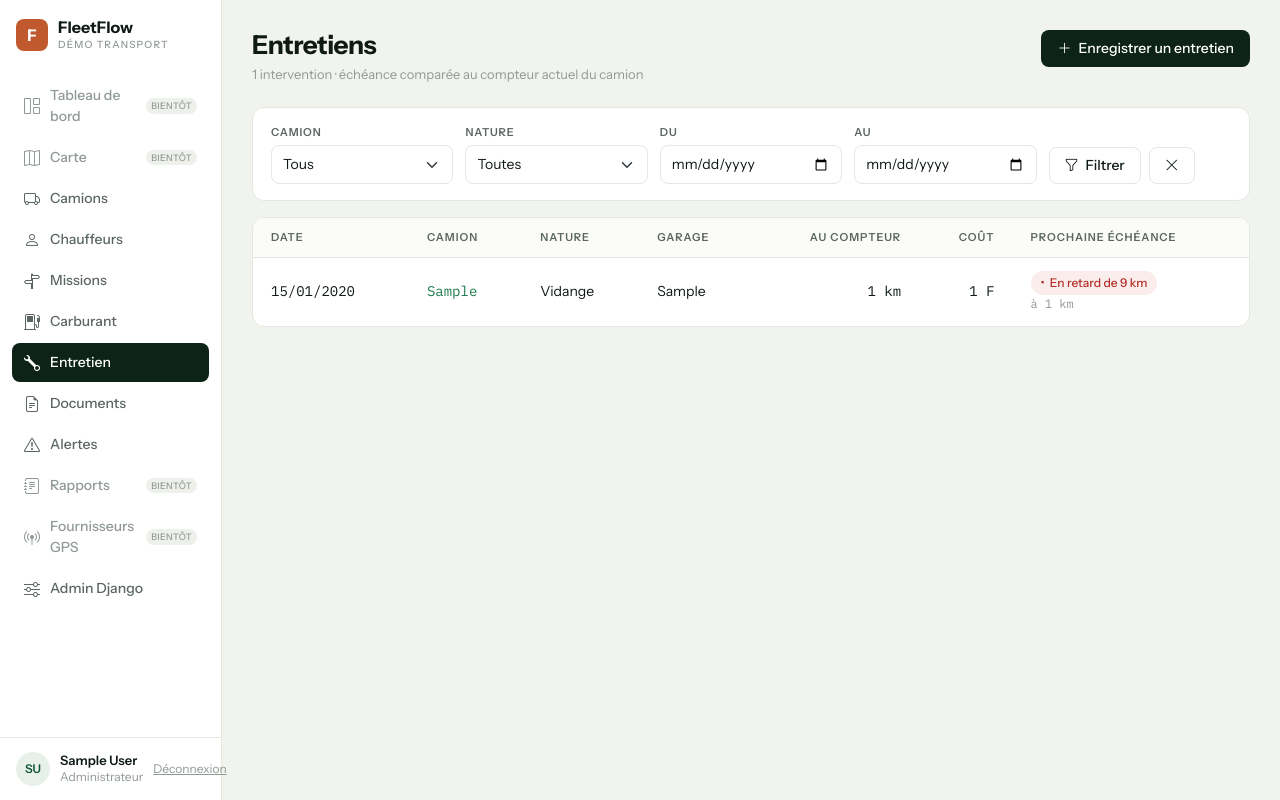
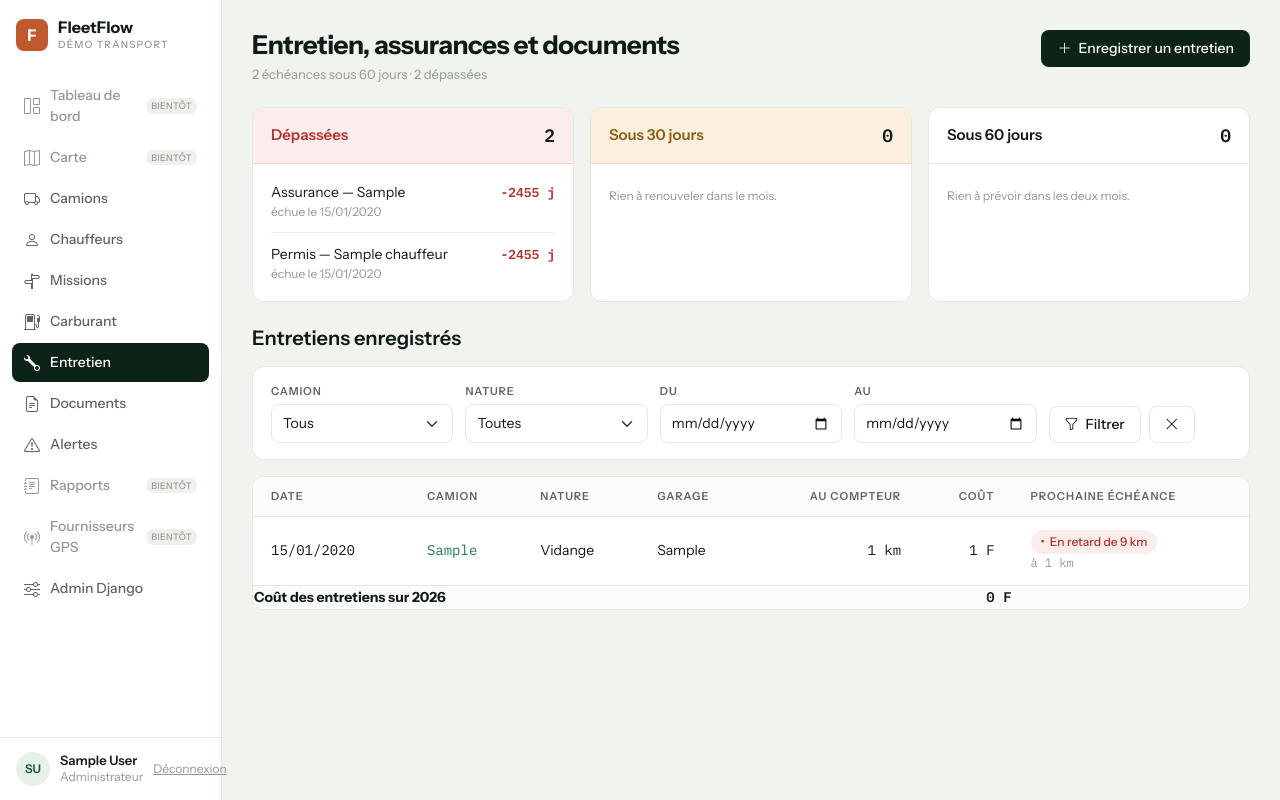
Before and after one commit to KamSylla229/fleetflow, a Django app: page /entretiens/ in a window 1280 px wide. Run offline with Django 5.2, Linux system fonts and the light colour scheme; a user stored in the database is signed in; tables that the repository leaves empty hold one stand-in row (values such as "Sample post"); some libraries are stand-ins or nearby versions.

Commit message:
feat: page Entretien avec les trois colonnes d'echeances
La page reproduit docs/maquette/05-entretien.png : trois colonnes
Depassees / Sous 30 jours / Sous 60 jours avec leur compteur, puis
l'historique des interventions et le total annuel.

Elle reunit deux choses de natures differentes, et c'est voulu : en haut
les echeances datees (pieces et permis), en bas les entretiens, dont
l'echeance est kilometrique. Les mettre dans les memes colonnes obligerait
le lecteur a verifier l'unite de chaque ligne — « depasse de 17 jours » et
« depasse de 1 000 km » ne se comparent pas. Les entretiens gardent donc
leur badge dans leur tableau.

Le gabarit ne trie ni ne compte rien : les trois listes viennent de
echeances.classer_echeances(), qui livre les depassees en premier, et le
total de services.cout_entretiens_annee(). Un seul partial sert les trois
colonnes, avec un « only » sur l'include : sans lui, une variable `items`
laissee par l'inclusion precedente afficherait la mauvaise colonne sans
lever d'erreur.

Le total porte sur l'annee civile et non sur les lignes filtrees — c'est le
chiffre qu'un gerant cherche. Le libelle du tableau le dit, et un test le
verifie en filtrant la liste a zero ligne.

Thema : quatre classes ajoutees (en-tetes rouge et ambre, lignes
d'echeance, grille a trois colonnes), toutes bâties sur les jetons
existants. Aucune ressource distante.

12 tests s'ajoutent (297 au total). Les deux garde-fous demandes couvrent
deja cette page : PaginationTest cree 26 entretiens et verifie ses deux
pages, SyntaxeDesGabaritsTest verifie qu'elle ne laisse fuir aucune
syntaxe de gabarit.

Co-Authored-By: Claude Opus 5 <noreply@anthropic.com>

```diff
--- a/fleet/templates/fleet/entretien_liste.html
+++ b/fleet/templates/fleet/entretien_liste.html
@@ -1,11 +1,26 @@
 {% extends "base.html" %}
 {% load humanize %}
 
-{% block titre %}Entretiens — FleetFlow{% endblock %}
-{% block titre_page %}Entretiens{% endblock %}
+{% comment %}
+  Entretien, assurances et documents — calqué sur
+  docs/maquette/05-entretien.png.
+
+  La page réunit deux choses de natures différentes, et c'est voulu : en haut
+  les échéances **datées** (pièces et permis), en bas l'historique des
+  interventions, dont l'échéance est **kilométrique**. Les mélanger dans les
+  mêmes colonnes obligerait le lecteur à vérifier l'unité de chaque ligne —
+  « dépassé de 17 jours » et « dépassé de 1 000 km » ne se comparent pas.
+
+  Les trois colonnes viennent de echeances.classer_echeances() : ce gabarit ne
+  trie ni ne compte rien, et les dépassées sont en premier parce que la
+  fonction les livre dans cet ordre.
+{% endcomment %}
+
+{% block titre %}Entretien et échéances — FleetFlow{% endblock %}
+{% block titre_page %}Entretien, assurances et documents{% endblock %}
 {% block sous_titre %}
-  {{ page_obj.paginator.count }} intervention{{ page_obj.paginator.count|pluralize }} ·
-  échéance comparée au compteur actuel du camion
+  {{ total_sous_60 }} échéance{{ total_sous_60|pluralize }} sous 60 jours ·
+  {{ classement.depassees|length }} dépassée{{ classement.depassees|length|pluralize }}
 {% endblock %}
 
 {% block actions %}
@@ -15,6 +30,14 @@
 {% endblock %}
 
 {% block contenu %}
+
+<div class="ff-grille ff-grille--3">
+  {% include "partials/_colonne_echeances.html" with titre="Dépassées" items=classement.depassees variante="rouge" vide="Aucune pièce dépassée." only %}
+  {% include "partials/_colonne_echeances.html" with titre="Sous 30 jours" items=classement.sous_30_j variante="ambre" vide="Rien à renouveler dans le mois." only %}
+  {% include "partials/_colonne_echeances.html" with titre="Sous 60 jours" items=classement.sous_60_j vide="Rien à prévoir dans les deux mois." only %}
+</div>
+
+<h2 class="h5 fw-semibold mt-4 mb-3">Entretiens enregistrés</h2>
 
 <form method="get" class="ff-filtres">
   <div class="ff-filtres__grille">
@@ -104,6 +127,19 @@
         </tr>
       {% endfor %}
     </tbody>
+    <tfoot>
+      <tr>
+        {% comment %}
+          Le total porte sur l'année entière, pas sur la page ni sur les
+          filtres : c'est le chiffre qu'un gérant cherche — ce que la flotte a
+          coûté en entretien cette année. Le dire explicitement dans le
+          libellé évite qu'il soit lu comme la somme des lignes affichées.
+        {% endcomment %}
+        <td colspan="5">Coût des entretiens sur {{ annee }}</td>
+        <td class="ff-droite ff-chiffre">{{ cout_annuel|floatformat:0|intcomma }} F</td>
+        <td></td>
+      </tr>
+    </tfoot>
   </table>
 </div>
 
--- a/fleet/views.py
+++ b/fleet/views.py
@@ -34,6 +34,7 @@ from django.views.generic import (
 )
 
 from . import services
+from .echeances import classer_echeances, collecter_echeances
 from .forms import (
     ChauffeurForm,
     ClotureMissionForm,
@@ -695,6 +696,22 @@ class EntretienListView(ListeFiltrableView):
                 entretien, entretien.vehicule.kilometrage
             )
 
+        # Les échéances datées, classées par le module echeances : la page
+        # n'additionne ni ne trie rien. Les dépassées arrivent en premier
+        # parce que classer_echeances les livre dans cet ordre.
+        classement = classer_echeances(collecter_echeances())
+        contexte["classement"] = classement
+        contexte["total_sous_60"] = (
+            len(classement["depassees"])
+            + len(classement["sous_30_j"])
+            + len(classement["sous_60_j"])
+        )
+
+        # Le total porte sur l'année civile, pas sur les lignes filtrées : c'est
+        # le chiffre que cherche un gérant, et le libellé du tableau le dit.
+        contexte["annee"] = timezone.localdate().year
+        contexte["cout_annuel"] = services.cout_entretiens_annee(contexte["annee"])
+
         contexte.update(_contexte_periode(self.request))
         contexte["vehicules"] = Vehicule.objects.all()
         contexte["types"] = Entretien.TypeEntretien.choices
--- a/static/css/fleetflow.css
+++ b/static/css/fleetflow.css
@@ -664,12 +664,62 @@ button:focus-visible,
 
 .ff-grille { display: grid; gap: 16px; }
 .ff-grille--2 { grid-template-columns: repeat(auto-fit, minmax(320px, 1fr)); }
+.ff-grille--3 { grid-template-columns: repeat(auto-fit, minmax(250px, 1fr)); }
 .ff-grille--5-7 { grid-template-columns: 5fr 7fr; }
 .ff-pile { display: flex; flex-direction: column; gap: 16px; }
 
 @media (max-width: 991px) {
   .ff-grille--5-7 { grid-template-columns: 1fr; }
 }
+
+/* --- 18 bis. Colonnes d'échéances (page Entretien) ---------------------- */
+/* Trois variantes de la même carte, et la couleur porte l'information : le
+   rouge pour ce qui est dépassé, l'ambre pour ce qui approche, le blanc pour
+   ce qui attendra. Tout vient des jetons déjà définis. */
+
+.ff-carte__entete--rouge {
+  background: var(--ff-rouge-fond);
+  border-bottom-color: var(--ff-rouge-bord);
+}
+.ff-carte__entete--rouge .ff-carte__titre { color: var(--ff-rouge-texte); }
+
+.ff-carte__entete--ambre {
+  background: var(--ff-ambre-fond);
+  border-bottom-color: #EAD9B4;
+}
+.ff-carte__entete--ambre .ff-carte__titre { color: var(--ff-ambre-texte); }
+
+.ff-carte__compteur {
+  font-family: var(--ff-chiffre);
+  font-variant-numeric: tabular-nums;
+  font-size: 18px;
+  font-weight: 600;
+}
+
+.ff-echeance {
+  display: flex;
+  align-items: baseline;
+  justify-content: space-between;
+  gap: 12px;
+  padding: 11px 0;
+  border-bottom: 1px solid var(--ff-bordure-douce);
+}
+.ff-echeance:first-child { padding-top: 0; }
+.ff-echeance:last-child { border-bottom: 0; padding-bottom: 0; }
+
+.ff-echeance__libelle { font-size: 14px; }
+.ff-echeance__libelle a { color: var(--ff-encre); }
+.ff-echeance__libelle a:hover { color: var(--ff-vert-texte); }
+
+.ff-echeance__jours {
+  font-family: var(--ff-chiffre);
+  font-variant-numeric: tabular-nums;
+  font-size: 13px;
+  white-space: nowrap;
+  color: var(--ff-encre-2);
+}
+.ff-echeance__jours--rouge { color: var(--ff-rouge-texte); font-weight: 600; }
+.ff-echeance__jours--ambre { color: var(--ff-ambre-texte); }
 
 /* --- 19. Barre mobile --------------------------------------------------- */
 
--- /dev/null
+++ b/templates/partials/_colonne_echeances.html
@@ -0,0 +1,46 @@
+{% comment %}
+  Une des trois colonnes de la page Entretien. Paramètres :
+
+    titre    — « Dépassées », « Sous 30 jours », « Sous 60 jours »
+    items    — une liste d'EcheanceClassee, déjà triée par classer_echeances
+    variante — "rouge", "ambre", ou rien pour l'en-tête blanc
+    vide     — le texte affiché quand la colonne est vide
+
+  Appel : {% include "partials/_colonne_echeances.html" with titre=… items=… only %}
+
+  Le « only » est important : sans lui, l'include hérite de tout le contexte
+  de la page, et une variable `items` laissée par une inclusion précédente
+  afficherait la mauvaise colonne sans la moindre erreur.
+
+  Le nombre de jours est en police à chasse fixe et aligné à droite : les
+  trois colonnes se lisent alors comme une seule liste de priorités.
+{% endcomment %}
+<div class="ff-carte">
+  <div class="ff-carte__entete{% if variante %} ff-carte__entete--{{ variante }}{% endif %}">
+    <h2 class="ff-carte__titre">{{ titre }}</h2>
+    <span class="ff-carte__compteur">{{ items|length }}</span>
+  </div>
+  <div class="ff-carte__corps">
+    {% for item in items %}
+      <div class="ff-echeance">
+        <span class="ff-echeance__libelle">
+          {% if item.url %}
+            <a href="{{ item.url }}">{{ item.libelle }}</a>
+          {% else %}
+            {{ item.libelle }}
+          {% endif %}
+          <span class="ff-sous-ligne">{{ item.detail }}</span>
+        </span>
+        {% comment %}
+          Le signe est porté par la valeur : jours vaut -17 pour un retard de
+          dix-sept jours. Rien à calculer ici.
+        {% endcomment %}
+        <span class="ff-echeance__jours{% if variante %} ff-echeance__jours--{{ variante }}{% endif %}">
+          {{ item.jours }} j
+        </span>
+      </div>
+    {% empty %}
+      <p class="ff-champ__aide mb-0">{{ vide }}</p>
+    {% endfor %}
+  </div>
+</div>
```
Also changed, not shown: fleet/tests/test_views.py (+160 -0 lines).
